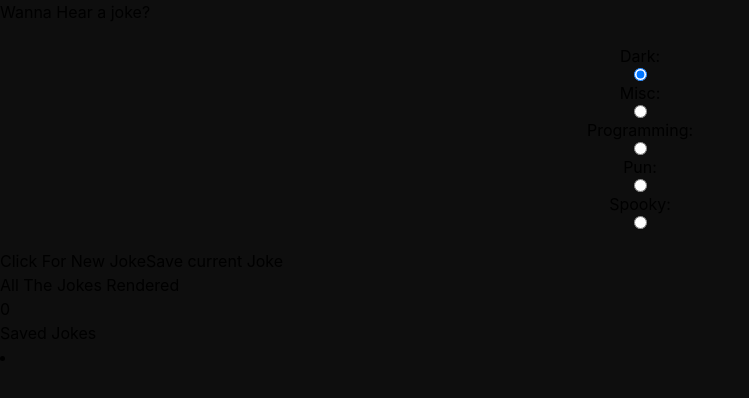
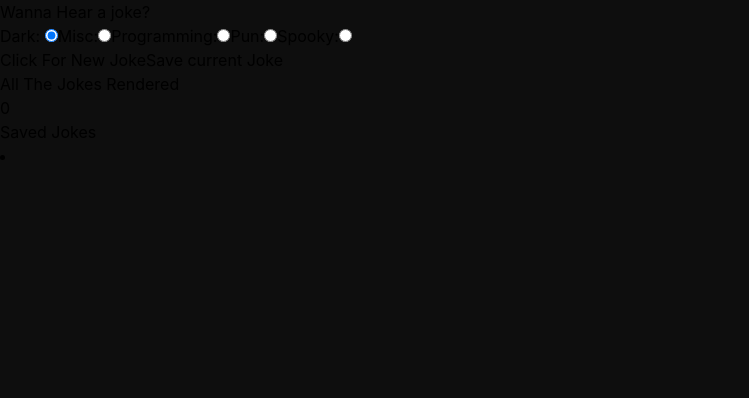
Before and after one commit to Killdroid2342/joke-app, a React (Create React App) app: page / in a window 1280 px wide. Shown: the top 398 px of the page, without its empty margins (0-749 px from the left). Built offline with nearby package versions, Linux system fonts and the light colour scheme.

Commit message:
removed styling on div

```diff
--- a/src/components/Selector/Selector.js
+++ b/src/components/Selector/Selector.js
@@ -2,7 +2,7 @@
 const Selector = ({ genre, setGenre }) => {
   return (
     <form>
-      <div className='flex flex-col items-center justify-center mt-5 mb-5'>
+      <div>
         <label>Dark: </label>
         <input
           type='radio'
```
